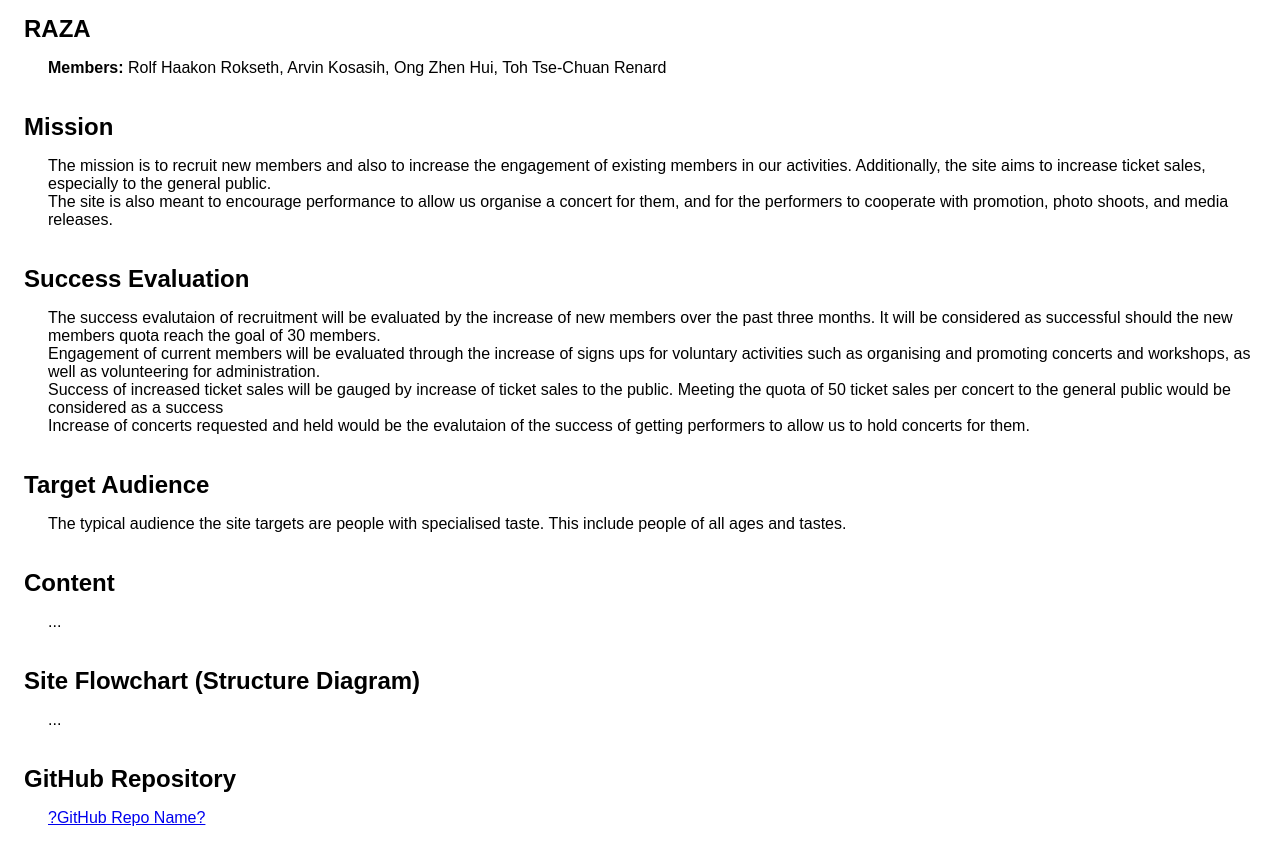
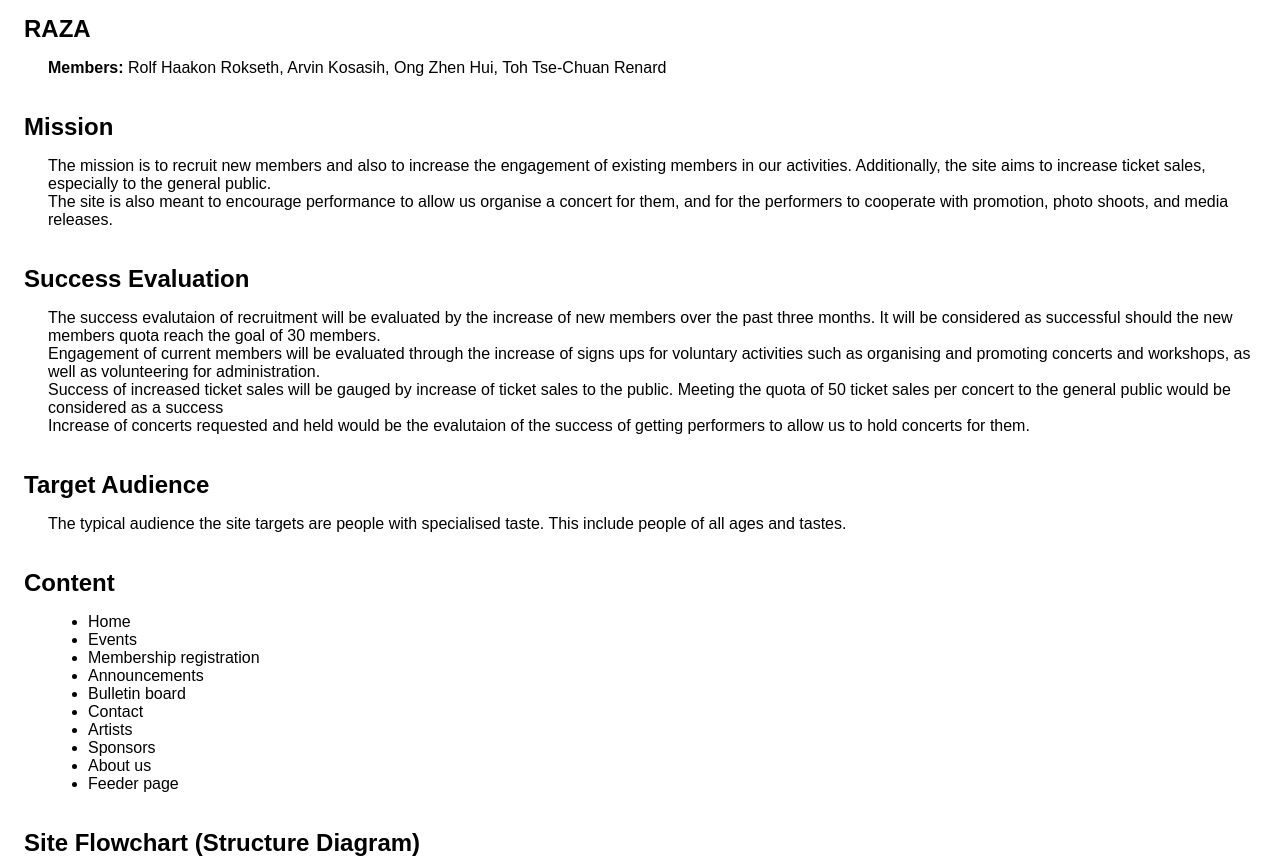
Before and after one commit to RolfHaakon/projectexamplar, a plain HTML site: page plan.html in a window 1280 px wide. Shown: the part 79-939 px from the top of the page. Drawn offline with Linux system fonts and the light colour scheme.

Commit message:
Content added
Added some content

```diff
--- a/plan.html
+++ b/plan.html
@@ -26,11 +26,24 @@ Increase of concerts requested and held would be the evalutaion of the success o
 <h2>Target Audience</h2>
 <p>The typical audience the site targets are people with specialised taste. This include people of all ages and tastes.</p>
 <h2>Content</h2>
-<p>...</p>
+<p>
+	<ul>
+		<li>Home</li>
+		<li>Events</li>
+		<li>Membership registration</li>
+		<li>Announcements</li>
+		<li>Bulletin board</li>
+		<li>Contact</li>
+		<li>Artists</li>
+		<li>Sponsors</li>
+		<li>About us</li>
+		<li>Feeder page</li>
+	</ul>
+</p>
 <h2>Site Flowchart (Structure Diagram)</h2>
 <p> ...</p>
 <h2>GitHub Repository</h2>
-<p><a href="http://github.com/?" target="_blank">?GitHub Repo Name?</a></p>
+<p><a href="https://github.com/RolfHaakon/projectexamplar" target="_blank">Projectexamplar</a></p>
 <h2>Comps</h2>
 <p>provide links here to your 3 comps (images or HTML pages)</p>
 <ul>
```
